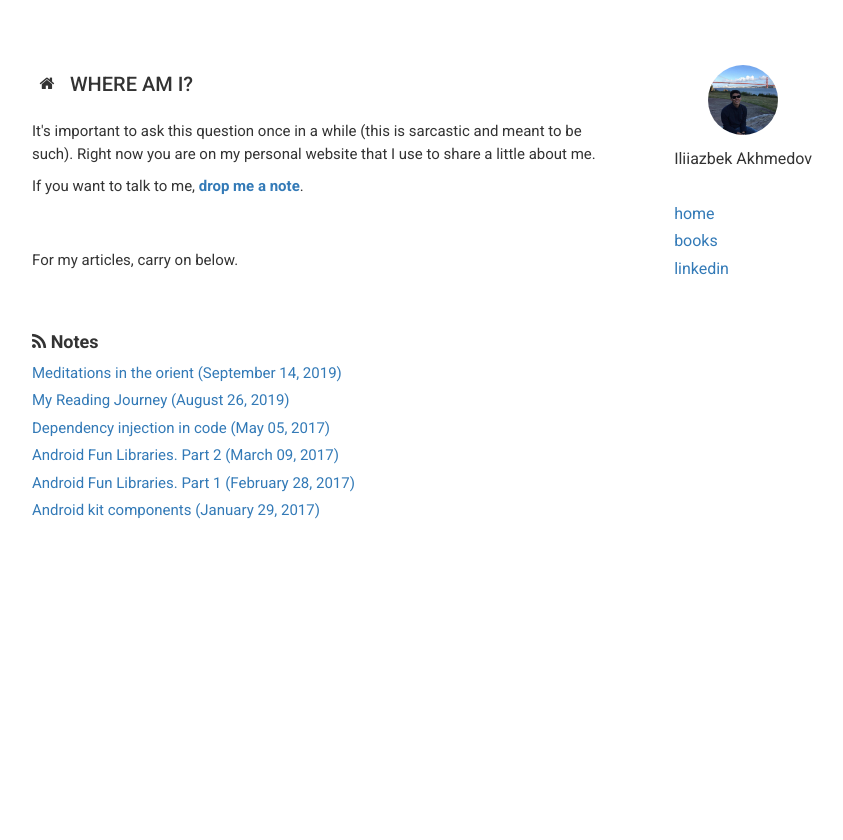
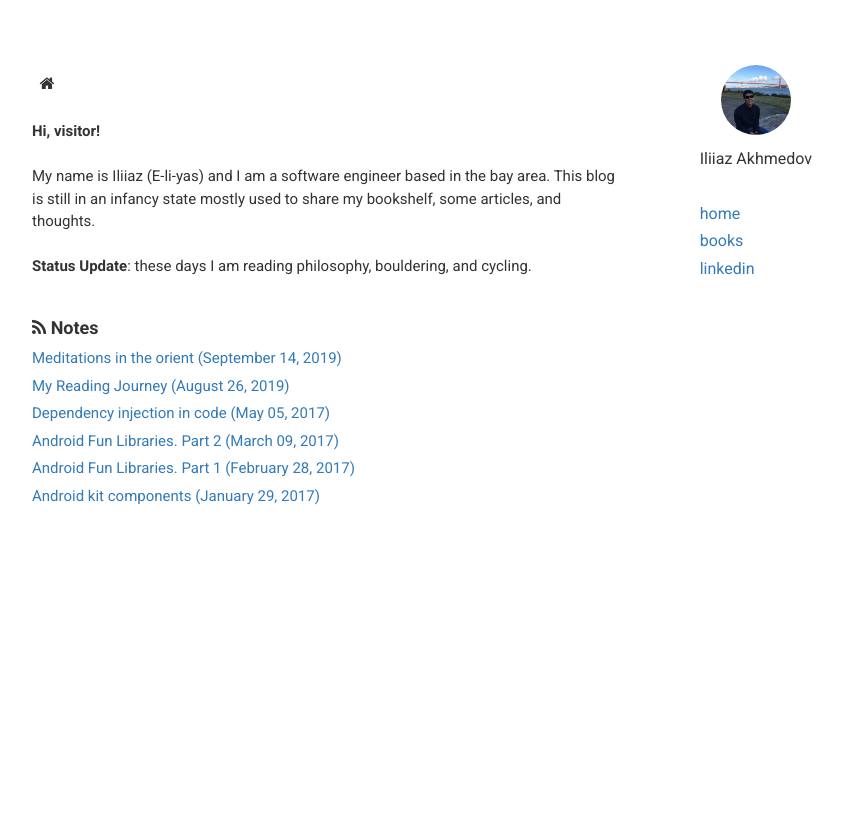
Before and after one commit to ianomad/ianomad.github.io, a Jekyll site: the page built from index.html, in a window 1280 px wide. Shown: the top 840 px of the page, without its empty margins (223-1066 px from the left). Built offline with Jekyll 4.4.1, drawn with Linux system fonts in a browser that asks for light colours; nearby versions of some CDN libraries; grey boxes are pictures that could not be loaded.

Commit message:
Let's be more humble on my blog

```diff
--- a/_config.yml
+++ b/_config.yml
@@ -10,7 +10,7 @@ baseurl: '' #change it according to your repository name
 # style: styles-6
 
 #Profile information
-name: Iliiazbek Akhmedov
+name: Iliiaz Akhmedov
 tagline: #
 pic: profile.jpg  #place a 100x100 picture inside /assets/images/ folder and provide the name of the file below
 
--- a/_includes/feed.html
+++ b/_includes/feed.html
@@ -1,17 +1,23 @@
 <section class="section summary-section">
-  <h2 class="section-title"><i class="fa fa-home"></i>Where am I?</h2>
+  <h2 class="section-title"><i class="fa fa-home"></i></h2>
   <div class="summary">
 
-    <p>It's important to ask this question once in a while (this is sarcastic and meant to be such).
-    Right now you are on my personal website that I use to share a little about me.</p>
+    <p>
+      <b>Hi, visitor!</b>
 
-    <p>
-      If you want to talk to me,
-      <strong><a href = "mailto: ilakhmedov@gmail.com">drop me a note</a></strong>.
+      <br />
+      <br />
+
+      My name is Iliiaz (E-li-yas) and I am a software engineer based in the bay area.
+
+      This blog is still in an infancy state mostly used to share my bookshelf, some articles, and thoughts.
+
+      <br />
+      <br />
+
+      <b>Status Update</b>: these days I am reading philosophy, bouldering, and cycling.
+
     </p>
-
-    <br /><br />
-    For my articles, carry on below.
 
   </div>
 </section>
--- a/_layouts/post.html
+++ b/_layouts/post.html
@@ -9,10 +9,5 @@ layout: default_post
 
     <br />
 
-    <p>
-      Have thoughts?
-      <strong><a href = "mailto: ilakhmedov@gmail.com">drop me a note</a></strong>.
-    </p>
-
     <div style="text-align: right;">date: {{ page.date | date: "%B %d, %Y" }}</div>
 </div>
--- a/assets/css/styles.css
+++ b/assets/css/styles.css
@@ -183,7 +183,7 @@ p {
   top: -2px;
 }
 .main-wrapper .section {
-  margin-bottom: 60px;
+  margin-bottom: 40px;
 }
 .main-wrapper .experiences-section .item {
   margin-bottom: 30px;
@@ -310,7 +310,7 @@ used for profile image
 }
 
 .notes-section {
-  margin-top: 50px;
+  /* margin-top: 20px; */
 }
 
 .notes-section p {
```
Also changed, not shown: _posts/2019-09-14-Meditations-in-the-orient.md (+2 -0 lines).
